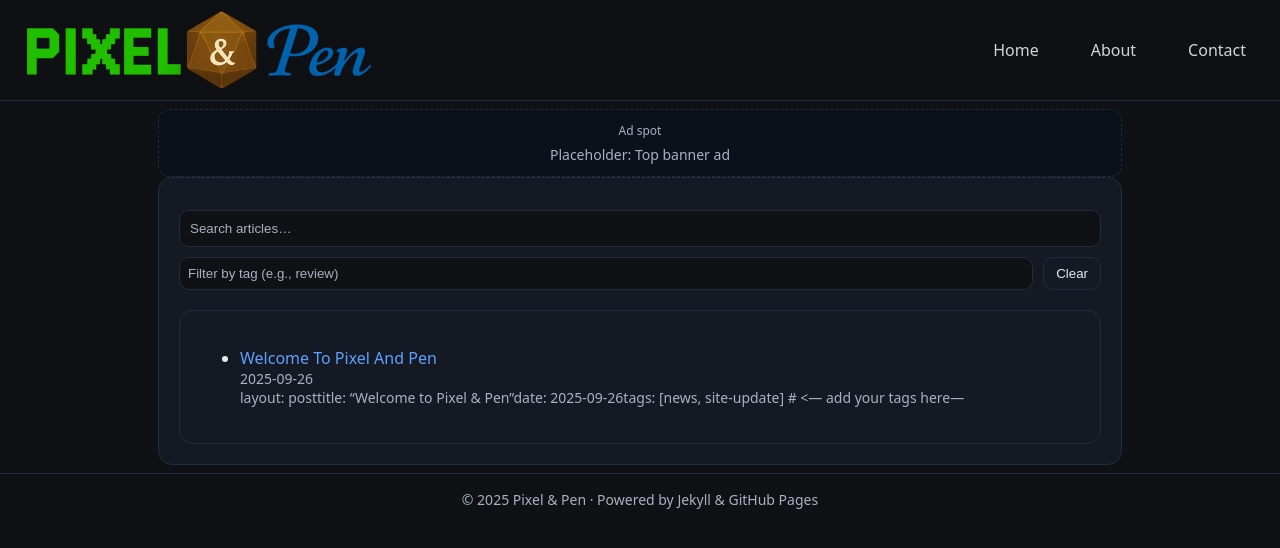
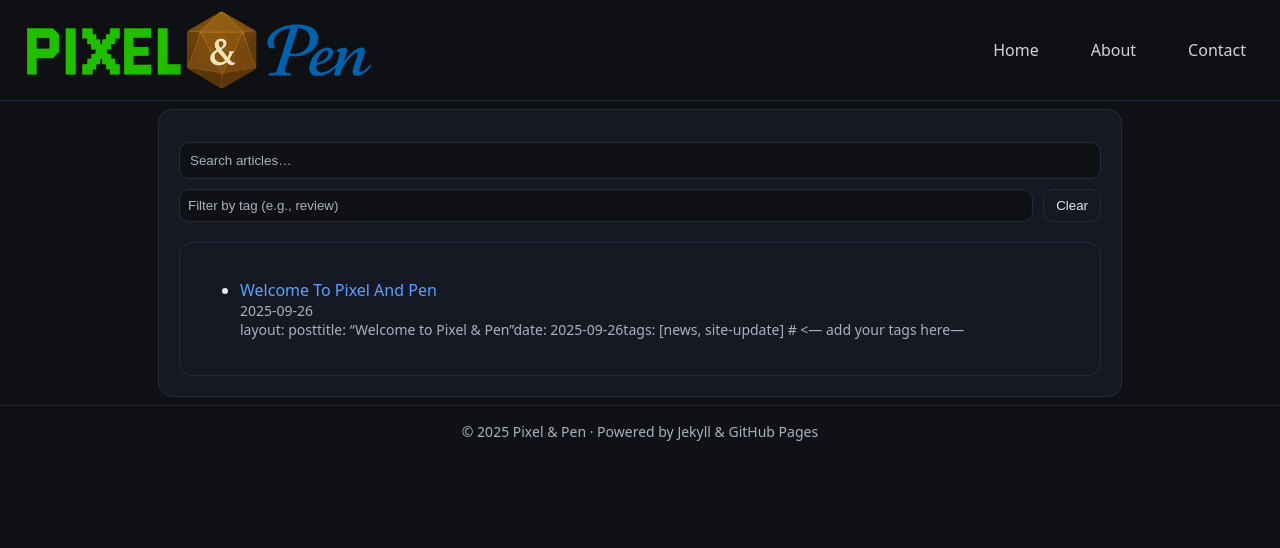
Before and after one commit to TEWbrah/pixelandpen, a Jekyll site: the page built from index.md, in a window 1280 px wide. Shown: the top 548 px of the page. Built offline with Jekyll 4.4.1, drawn with Linux system fonts in a browser that asks for light colours; some of the changed lines change nothing that is shown.

Commit message:
Update ad-top.html

```diff
--- a/_includes/ad-top.html
+++ b/_includes/ad-top.html
@@ -1,5 +1,11 @@
-
-<div class="ad">
-  <!-- Later: paste your AdSense script/snippet here -->
-  Placeholder: Top banner ad
-</div>
+{% if site.adsense_id %}
+  <!-- Google AdSense top banner -->
+  <script async src="https://pagead2.googlesyndication.com/pagead/js/adsbygoogle.js?client={{ site.adsense_id }}" crossorigin="anonymous"></script>
+  <ins class="adsbygoogle"
+       style="display:block"
+       data-ad-client="{{ site.adsense_id }}"
+       data-ad-slot="top_banner_slot"
+       data-ad-format="auto"
+       data-full-width-responsive="true"></ins>
+  <script>(adsbygoogle = window.adsbygoogle || []).push({});</script>
+{% endif %}
```
